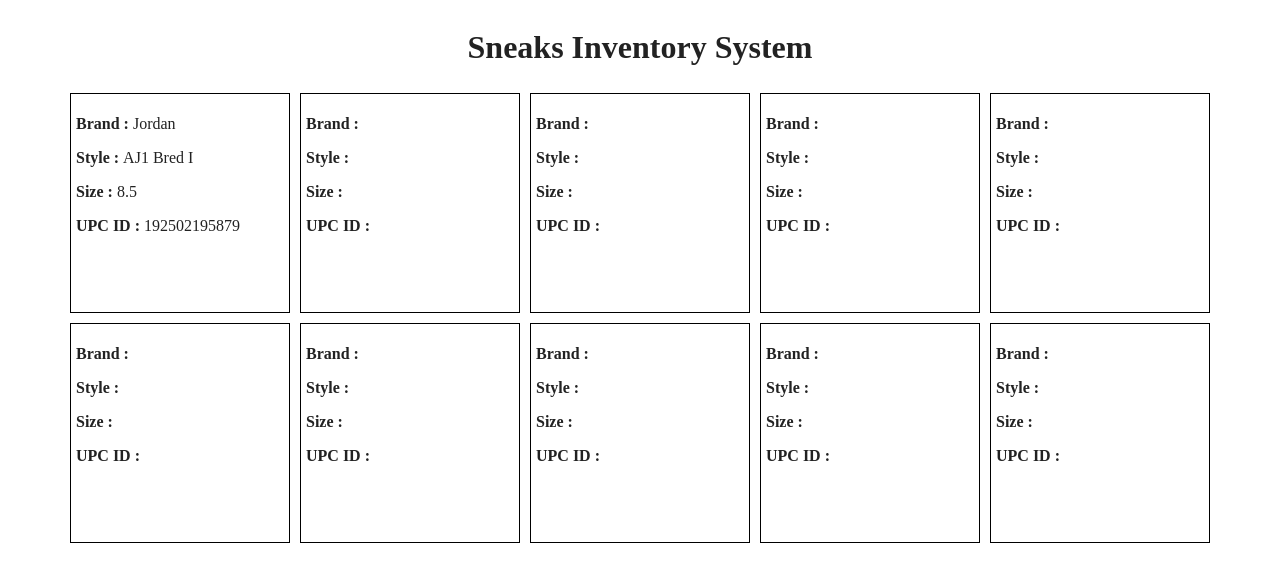
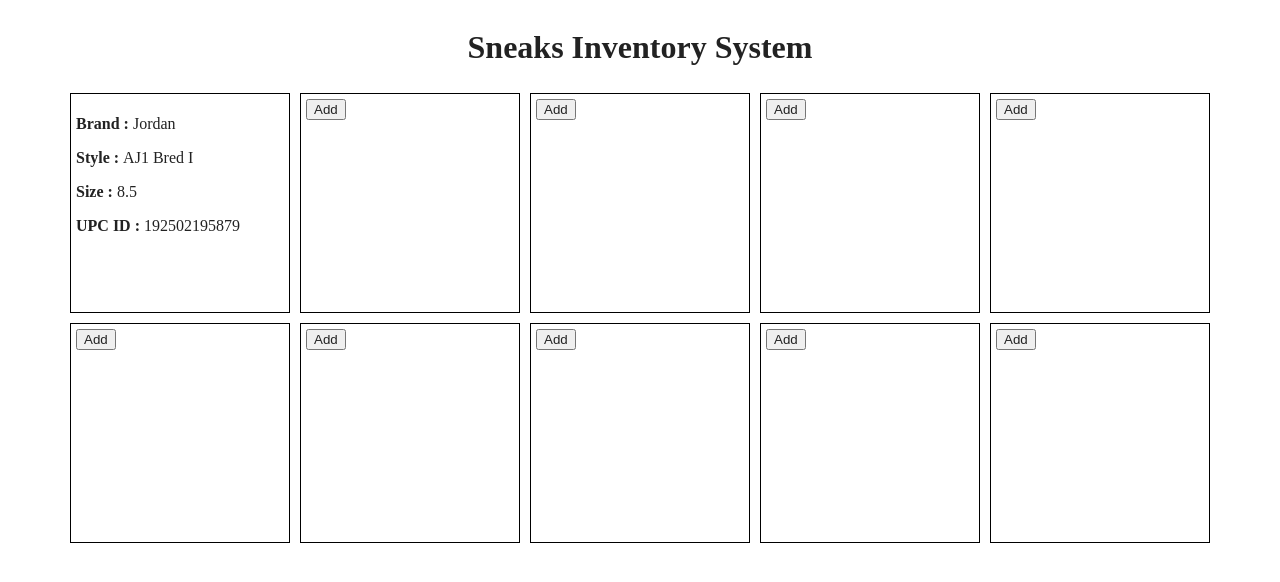
Before and after one commit to bryanfong-dev-old/Sneakers-Inventory-System, a React (Vite) app: page / in a window 1280 px wide. Shown: the top 582 px of the page. Built offline with nearby package versions, Linux system fonts and the light colour scheme.

Commit message:
modified passing of props

```diff
--- /dev/null
+++ b/src/components/display.js
@@ -0,0 +1,12 @@
+import React from 'react';
+
+const Display = ({ brand, style, size, upcID }) => (
+  < div className='item' >
+    <p><span className="label">Brand : </span>{brand}</p>
+    <p><span className="label">Style : </span>{style}</p>
+    <p><span className="label">Size : </span>{size}</p>
+    <p><span className="label">UPC ID : </span>{upcID}</p>
+  </div >
+)
+
+export default Display;
--- /dev/null
+++ b/src/components/empty.js
@@ -0,0 +1,9 @@
+import React from 'react';
+
+const Empty = () => (
+  <div className='item'>
+    <button>Add</button>
+  </div>
+)
+
+export default Empty;
--- a/src/components/item.js
+++ b/src/components/item.js
@@ -1,12 +1,17 @@
 import React from 'react';
+import Empty from './empty';
+import Display from './display';
 
-const Item = ({ brand, style, size, upcID, status }) => (
-  < div className='item' >
-    <p><span className="label">Brand : </span>{brand}</p>
-    <p><span className="label">Style : </span>{style}</p>
-    <p><span className="label">Size : </span>{size}</p>
-    <p><span className="label">UPC ID : </span>{upcID}</p>
-  </div >
-)
+const Item = ({ brand, style, size, upcID, status }) => {
+  if (status === 'empty') return <Empty />
+  else if (status === 'display') {
+    return <Display
+      brand={brand}
+      style={style}
+      size={size}
+      upcID={upcID}
+    />
+  }
+}
 
 export default Item;
```
Also changed, not shown: src/components/form.js (added).
